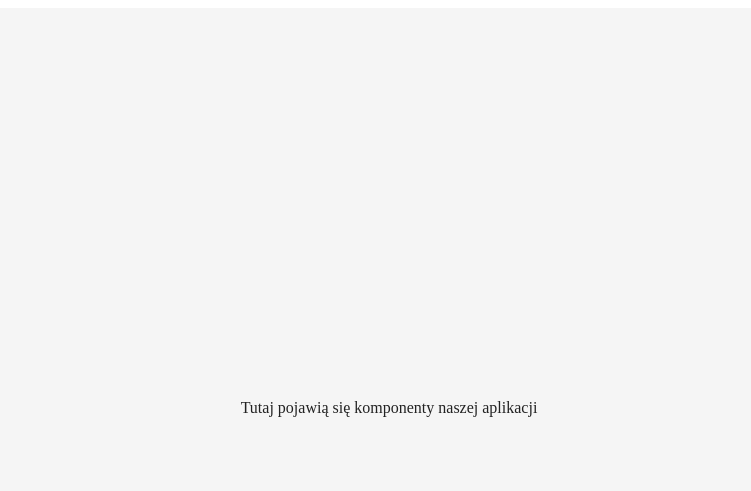
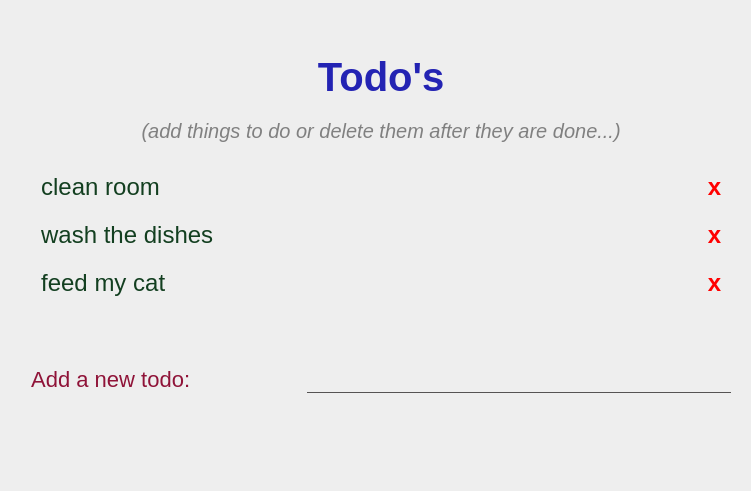
Before and after one commit to endriu17/Todo_webpack_react, a React app: page / in a window 1280 px wide. Shown: the whole page, without its empty margins (259-1010 px from the left). Built offline with nearby package versions, Linux system fonts and the light colour scheme.

Commit message:
task 20.6 - Plugins add Todo app

```diff
--- a/index.html
+++ /dev/null
@@ -1,11 +0,0 @@
-<!DOCTYPE html>
-<html lang="en">
-<head>
-    <meta charset="UTF-8">
-    <title>Webpack + React</title>
-</head>
-<body>
-    <div id="app"></div>
-    <script src="build/app.bundle.js"></script>
-</body>
-</html>
--- a/package.json
+++ b/package.json
@@ -13,12 +13,15 @@
   "license": "ISC",
   "devDependencies": {
     "@babel/core": "^7.1.2",
+    "@babel/plugin-proposal-class-properties": "^7.1.0",
     "@babel/preset-env": "^7.1.0",
     "@babel/preset-react": "^7.0.0",
     "babel-core": "^6.26.3",
     "babel-loader": "^8.0.4",
     "babel-preset-env": "^1.7.0",
     "css-loader": "^1.0.0",
+    "html-webpack-plugin": "^3.2.0",
+    "optimize-js-plugin": "0.0.4",
     "react": "^16.6.0",
     "react-dom": "^16.6.0",
     "style-loader": "^0.23.1",
--- a/src/components/Title.js
+++ b/src/components/Title.js
@@ -0,0 +1,12 @@
+import React from 'react';
+import style from '../containers/App.css';
+
+const Title = () => {
+    return (
+    <div>
+      <h1 className={style. Header}>Todo's</h1>
+    </div>
+  )
+}
+
+export default Title;
--- a/src/components/TodoForm.js
+++ b/src/components/TodoForm.js
@@ -0,0 +1,32 @@
+import React, { Component } from 'react'
+import style from '../containers/App.css';
+
+class TodoForm extends Component {
+  state = {
+    content: ''
+  }
+  handleChange = (e) => {
+    this.setState({
+      content: e.target.value
+    });
+  }
+  handleSubmit = (e) => {
+    e.preventDefault();
+    this.props.addTodo(this.state);
+    this.setState({
+      content: ''
+    })
+  }
+  render() {
+    return (
+      <div>
+        <form onSubmit={this.handleSubmit}>
+          <label className={style. FormLabel}>Add a new todo:</label>
+          <input type="text" onChange={this.handleChange} value={this.state.text} />
+        </form>
+      </div>
+    )
+  }
+}
+
+export default TodoForm
--- a/src/components/TodoList.js
+++ b/src/components/TodoList.js
@@ -0,0 +1,25 @@
+import React from 'react';
+import style from '../containers/App.css';
+
+const TodoList = ({todos, deleteTodo}) => {
+
+  const todoList = todos.length ? (
+    todos.map(todo => {
+        return (
+            <div className={style. Todolist} key={todo.id}>
+                <span className={style. ListItem}> {todo.text} </span>
+                <span className={style.DeleteItem} onClick={() => {deleteTodo(todo.id)}}> x </span>
+            </div>
+        )
+    })
+    ) : (
+        <p>You have no todo's left!</p>
+    )
+    return (
+        <div>
+            {todoList}
+        </div>
+    )
+}
+
+export default TodoList;
--- a/src/containers/App.css
+++ b/src/containers/App.css
@@ -1,12 +1,77 @@
+body {
+    margin: 0 auto;
+    padding: 0;
+    font-family: sans-serif;
+    background: #eee;
+}
+
 .TodoApp {
-    background-color: #F5F5F5;
-    color: #222;
+    max-width: 700px;
+    margin: 25px auto;
+    padding: 10px 20px 10px;
+    text-align: center;
+    color: red;
+}
+
+.Todolist {
+    padding: 10px;
     display: flex;
-    flex-direction: column;
-    flex-wrap: nowrap;
-    justify-content: center;
-    align-items: center;
-    align-content: center;
-    width: 100vw;
-    height: 100vh;
+    justify-content: space-between;
 }
+
+h1 {
+    text-align: center;
+    color: #2323b3;
+    font-size: 40px;
+    margin: 20px 0;
+    padding: 0;
+}
+
+p {
+    text-align: center;
+    font-size: 20px;
+    font-style: italic;
+    color: #808080;
+}
+
+form {
+    margin: 60px 0;
+    width: 100%;
+    height: 26px;
+    padding: 0;
+    display: flex;
+    justify-content: space-between;
+}
+
+input {
+    width: 60%;
+    line-height: 26px;
+    border: none;
+    border-bottom: 1px solid #555353;
+    background: #eee;
+    font-size: 26px;
+    outline: none;
+    padding: 5px;
+}
+
+form label {
+    font-size: 22px;
+    width: 40%;
+    height: 24px;
+    color: #8f1338;
+    text-align: left;
+}
+
+.ListItem {
+    font-size: 24px;
+    color: #133f20;
+
+}
+
+.DeleteItem {
+    color: red;
+    font-size: 24px;
+    cursor: pointer;
+    margin-left: 20px;
+    font-weight: bold;
+}
--- a/src/containers/App.js
+++ b/src/containers/App.js
@@ -1,29 +1,47 @@
-import React from "react";
-import style from "./App.css";
+import React, { Component } from 'react';
+import TodoList from '../components/TodoList'
+import TodoForm from '../components/TodoForm'
+import Title from '../components/Title'
+import style from './App.css';
 
-class App extends React.Component {
-  constructor(props) {
-    super(props);
-    this.state = {
-      data: []
-    };
+class App extends Component {
+  state = {
+    todos: [{
+      id: 1,
+          text: 'clean room'
+      }, {
+      id: 2,
+          text: 'wash the dishes'
+      }, {
+      id: 3,
+          text: 'feed my cat'
+      }]
   }
-  addTodo(val) {
-    const todo = {
-      text: val,
-      id: uuid.v4()
-    };
-    const data = [...this.state.data, todo];
-    this.setState({data});
+
+  deleteTodo = (id) => {
+    const todos = this.state.todos.filter(todo => {
+      return todo.id !== id
+    });
+    this.setState({
+      todos
+    });
   }
-  removeTodo(id) {
-    const remainder = this.state.data.filter(todo => todo.id !== id);
-    this.setState({data: remainder});
+
+  addTodo = (todo) => {
+    todo.id = Math.random();
+    let todos = [...this.state.todos, todo];
+    this.setState({
+      todos
+    });
   }
+
   render() {
     return (
-      <div className={style.TodoApp}>
-        Tutaj pojawią się komponenty naszej aplikacji
+      <div className={style. TodoApp}>
+        <Title />
+        <p className={style. HeaderLabel}>(add things to do or delete them after they are done...)</p>
+        <TodoList todos={this.state.todos} deleteTodo={this.deleteTodo} />
+        <TodoForm addTodo={this.addTodo} />
       </div>
     );
   }
--- /dev/null
+++ b/src/containers/index.css
@@ -0,0 +1,67 @@
+body {
+    margin: 0 auto;
+    padding: 0;
+    font-family: sans-serif;
+    background: #eee;
+}
+
+.todoApp {
+    max-width: 700px;
+    margin: 20px auto;
+    padding: 10px 20px 10px;
+    text-align: center;
+    color: red;
+}
+
+h1 {
+    text-align: center;
+    color: #2323b3;
+    font-size: 40px;
+}
+
+p {
+    text-align: center;
+    font-size: 20px;
+    font-style: italic;
+    color: #808080;
+}
+
+form {
+    margin: 20px 10px;
+    width: 100%;
+    height: 50px;
+    /* margin: 0; */
+    padding: 0;
+    display: flex;
+    justify-content: center;
+    align-items: center;
+}
+
+input {
+    width: 50%;
+    text-align: center;
+    height: 30px;
+    /* margin: 0 30%; */
+    border: none;
+    border-bottom: 2px solid #000;
+    background: #eee;
+    font-size: 30px;
+    outline: none;
+    padding: 5px;
+}
+
+form label {
+    font-size: 24px;
+    width: 20%;
+    height: 30px;
+    color: #0c1953;
+    font-style: italic;
+    /* margin-bottom: 20px; */
+    /* display: block; */
+    text-align: center;
+}
+
+div.todolist {
+    font-size: 30px;
+    text-align: center;
+}
--- /dev/null
+++ b/src/index.html
@@ -0,0 +1,12 @@
+<!DOCTYPE html>
+<html lang="en">
+<head>
+    <meta charset="UTF-8">
+    <title>Webpack + React</title>
+</head>
+<body>
+    <div id="app"></div>
+
+    <!-- <script src="build/app.bundle.js"></script> -->
+</body>
+</html>
--- a/src/index.js
+++ b/src/index.js
@@ -2,5 +2,6 @@ import React from 'react';
 import ReactDOM from 'react-dom';
 import App from './containers/App';
 
-var app = React.createElement(App);
-ReactDOM.render(app, document.getElementById('app'));
+
+var todo = React.createElement(App);
+ReactDOM.render(todo, document.getElementById('app'));
--- a/webpack.config.js
+++ b/webpack.config.js
@@ -1,8 +1,24 @@
 const path = require("path");
+const HtmlWebpackPlugin = require('html-webpack-plugin');
+const OptimizeJsPlugin = require('optimize-js-plugin');
 
 //webpack.config.js
+
+const plugins = [new HtmlWebpackPlugin({
+  template: 'src/index.html',
+  filename: 'index.html',
+  inject: 'body'
+})];
 module.exports = (env) => {
   const environment = env || 'production';
+
+  if (env === 'production') {
+    plugins.push(
+        new OptimizeJsPlugin({
+            sourceMap: false
+        })
+    )
+}
 
   return {
     mode: environment,
@@ -33,6 +49,7 @@ module.exports = (env) => {
           ]
         }
       ]
-    }
+    },
+    plugins: plugins
   }
 };
```
Also changed, not shown: src/components/Todo.js (+38 -0 lines), .babelrc, README.md, build/app.development.bundle.js, build/index.html (added), 2 other files.
